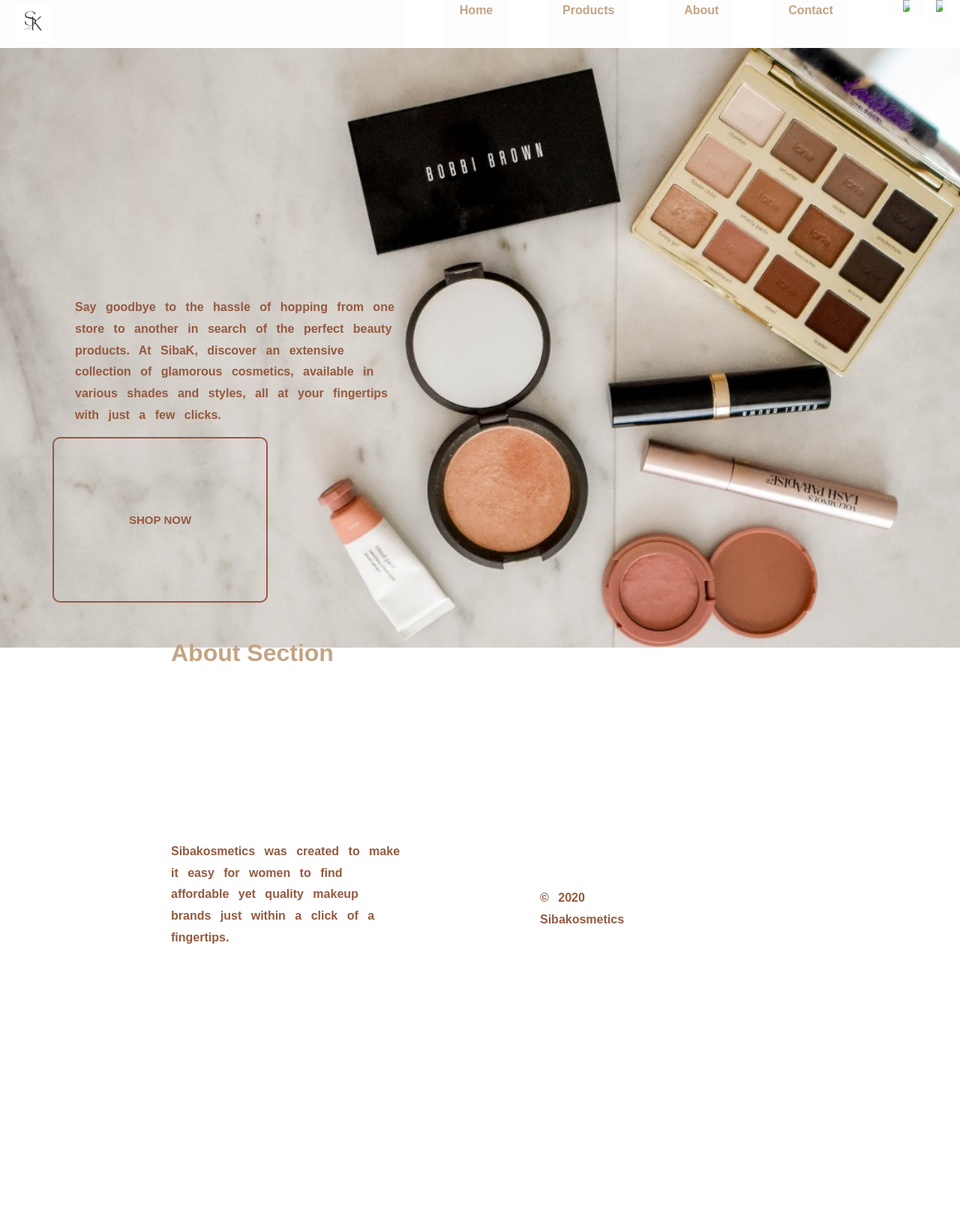
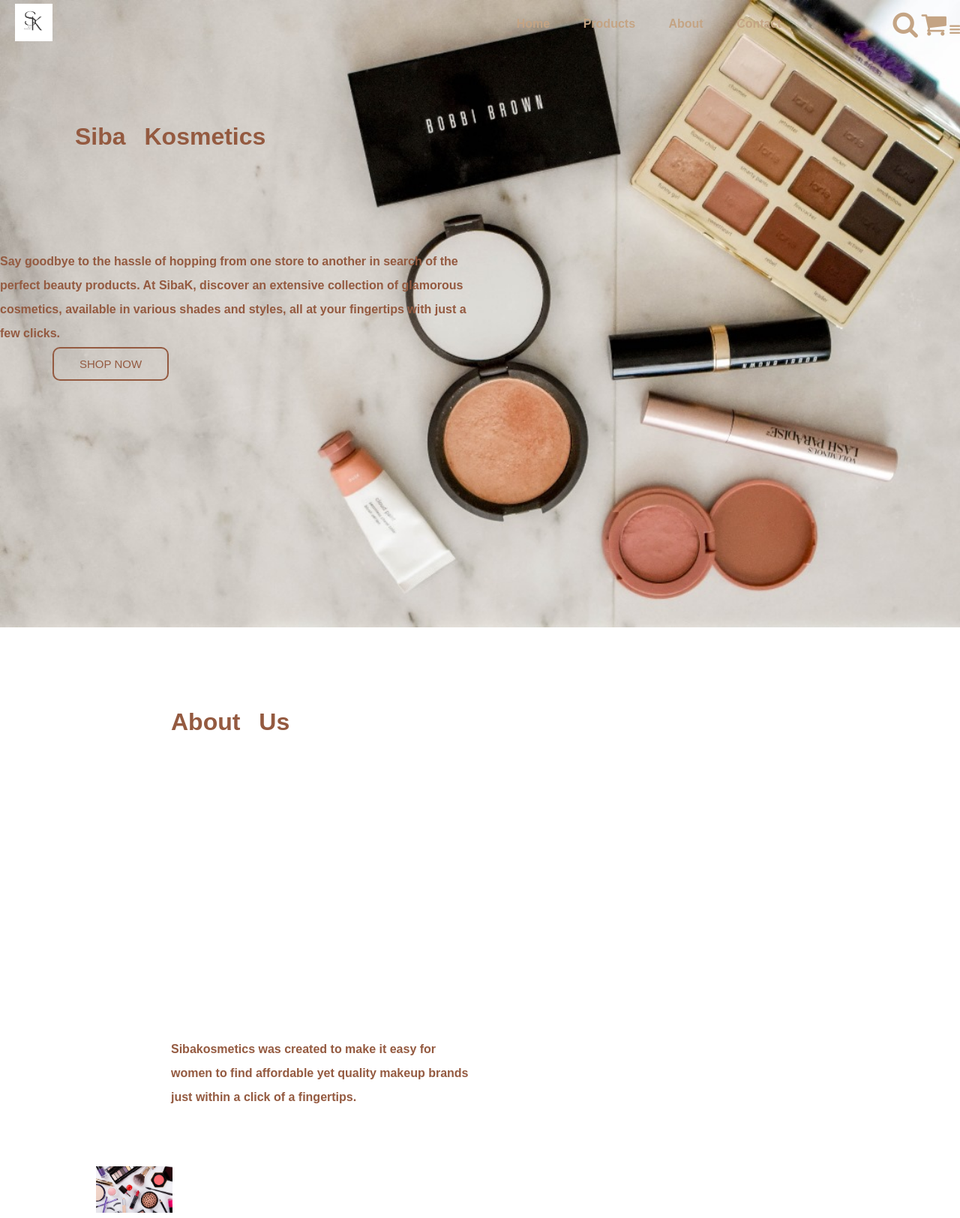
Before and after one commit to Ash-beca/Ash-beca.github.io, a plain HTML site: page index.html in a window 1280 px wide. Shown: the top 1625 px of the page at 75% size. Before the commit the page ends 1378 px from the top, so only its background shows below. Drawn offline with Linux system fonts and the light colour scheme.

Commit message:
fixing errors and improving style

```diff
--- a/index.html
+++ b/index.html
@@ -5,38 +5,67 @@
   <meta name="viewport" content="width=device-width, initial-scale=1.0">
   <title>Sibakosmetics</title>
   <link rel="stylesheet" href="style.css">
+  <link rel="stylesheet" href="https://stackpath.bootstrapcdn.com/font-awesome/4.7.0/css/font-awesome.min.css">
+
 </head>
 <body class="home-page">
   <header>
     <nav>
-      <a href="" class="logo"><img src="./img/logo.jpg" alt=""></a>
-      <a href="#">Home</a>
-      <a href="#">Products</a>
-      <a href="#">About</a>
-      <a href="#">Contact</a>
-      <div class="icon">
-        <a href="" class="search"><img src="./img/search.jpg" ></a>
-        <a href="" class="cart"><img src="./img/shopping-cart.png" ></a>
+      <a href="index.html" class="logo"><img src="./img/logo.jpg" alt=""></a>
+      <div class="nav-links" id="navlinks">
+              <a href="Index.html">Home</a>
+              <a href="product-details.html">Products</a>
+              <a href="about.html">About</a>
+              <a href="contact.html">Contact</a>
+      </div>
+        <div class="icon">
+            <i class="fa fa-search" style="font-size:36px"></i>
+            <i class="fa fa-shopping-cart" style="font-size:36px"></i>
+            <i class="fa fa-bars" onclick="showMenu()"></i>
       </div>
     </nav>
   </header>
 
-  <main>
-      <h1></h1>
+    <section class="shop">
+      <h1>Siba Kosmetics</h1>
       <p>Say goodbye to the hassle of hopping from one store to another in search of the perfect beauty products. At SibaK, discover an extensive collection of glamorous cosmetics, available in various shades and styles, all at your fingertips with just a few clicks.</p>
-      <a href="#" class="btn">SHOP NOW</a>
+      <a href="product-details.html" class="btn">SHOP NOW</a>
     </section>
-  </section>
 
   <!--------- About Section----------->
 
 <section class="about">
-  <h1>About Section</h1>
+  <h2>About Us</h2>
+  <div class="about-col">
   <p>Sibakosmetics was created to make it easy for women to find affordable yet quality makeup brands just within a click of a fingertips.</p>
+  </div>
+
+  <div class="row">
+        <img src="img/makeup.png">
+    </div>
+  </div>
   </section>
   </main>
   <footer>
+    <section class="footer">
+      <div class="icons">
+        <i class="fa fa-facebook"></i>
+        <i class="fa fa-twitter"></i>
+        <i class="fa fa-instagram"></i>
+        <i class="fa fa-linkedin"></i>
+        <i class="fa fa-github"></i>
     <p>&copy; 2020 Sibakosmetics</p>
   </footer>
+<script>
+
+  var navLinks = document.getElementById("navLinks");
+  function showMenu(){
+      navLinks.style.right = "0";
+  }
+  function hideMenu(){
+      navLinks.style.right = "-200px";
+  }
+
+</script>
 </body>
 </html>
--- a/style.css
+++ b/style.css
@@ -1,7 +1,6 @@
 /* Reset styles */
 * {
   margin: 0;
-    padding: 0;
   box-sizing: border-box;
 }
 
@@ -10,8 +9,7 @@
   font-family: Arial;
   color: #c4a484;
 }
-
-
+/* header section*/
 a {
   color: #c4a484;
   text-decoration: none;
@@ -26,87 +24,128 @@
   height: auto;
 }
 
-  /* Header */
-  a {
-    background-color: #fdfdfd;
-    padding: 20px;
-  }
-
+/* Header nav links*/
 nav {
   display: flex;
   justify-content: space-between;
-
-
+  align-items: center;
 }
 
 nav a {
   font-weight: bold;
-    align-items: center;
   padding: 5px 20px;
-    justify-content: space-between;
 }
 
+
 /* Homepage */
-  .img {
-    text-align: center;
-    margin-bottom: 50px;
-  }
-
-  .img h1 {
-    font-size: 2em;
-    margin-bottom: 20px;
-  }
-   .home-page main{
+.home-page {
   background-image: url("img/background.jpg");
   background-repeat: no-repeat;
   background-size: cover;
   height: 100vh;
 }
-
+/*class "shop" section*/
 .home-page h1 {
+  font-size: 2em;
+  margin-bottom: 1em;
+  padding: 100px 100px;
   display: flex;
   align-items: center;
   justify-content: space-between;
-  }
-
-  .home-page h1 {
-    font-size: 2em;
-    margin-bottom: 1em;
-    padding: 100px;
-
+  color: #945a40;
+  font-weight: bolder;
+  word-spacing: 0.5em;
 }
 
 .home-page p {
   margin-bottom: 1em;
   width: 50%;
-    padding: 100px;
+  padding-top: 0px;
   text-align: left;
-    line-height: 1.8;
+  line-height: 2;
   color: #945a40;
   font-weight: bolder;
-    word-spacing: 0.5em;
 
 }
 
 .home-page .btn {
   background-color: transparent;
   color: #945a40;
-    padding: 100px;
-    border: 2px;
-    cursor: pointer;
-    font-weight: bolder;
-    border: 2px solid  #945a40;
+  padding: 12px 34px;
+  border: 2px solid #945a40;
   border-radius: 10px;
   margin-left: 70px;
   font-size: 15px;
+  cursor: pointer;
 }
 
-  .about{
+.btn:hover {
+  background-color: #945a40;
+  color:#fff
+}
+.home-page h2 {
+  font-size: 2em;
+  margin-bottom: 2px;
+  display: flex;
+  align-items: center;
+  justify-content: space-between;
+  color: #945a40;
+  font-weight: bolder;
+  word-spacing: 0.5em;
+  padding: 370px  100px;
+}
+.home-page .about-col{
+  padding: 30px  100px;
+  flex-basis: 48%;
+  margin-bottom: 30px;
+  position: relative;
+  text-align: justify;
+}
+/* About */
+.about {
   width: 80%;
   margin: auto;
-    text-align: center;
-    padding-top: 50px;
+  text-align: middle;
+  padding-top: 80px;
+  padding-bottom: 50px;
+  flex-wrap: wrap;
+  display: flex;
+  flex-direction: column;
+
 }
+
+.about-col {
+  padding: 15px 0 25px;
+  flex-basis: 48%;
+  margin-bottom: 30px;
+  position: relative;
+  overflow: hidden;
+  text-align: justify;
+}
+
+.about-col img {
+  width: 100%;
+  display: block;
+}
+
+.about-col p {
+  order: 1;
+  flex: 1;
+}
+
+.b-btn {
+  border: 1px solid #945a40;
+  background: transparent;
+  color: #945a40;
+}
+
+.b-btn:hover {
+  background-color: #945a40;
+  color:#fff
+}
+
+
+/* Products */
 .products {
   display: flex;
   flex-wrap: wrap;
@@ -114,10 +153,10 @@
 }
 
 .product-card {
-    width: 50px;
-    height: 50px;
+  width: 50%;
+  height: auto;
   padding: 40px;
-    border: 2px transparent;
+  border: 2px solid transparent;
   border-radius: 1px;
   text-align: center;
   margin-bottom: 40px;
@@ -125,8 +164,7 @@
 
 .product-card img {
   margin-bottom: 50px;
-    width: 100px;
-    height: 100px;
+  width: 100%;
 }
 
 .product-card h3 {
@@ -160,6 +198,7 @@
   margin-bottom: 15px;
 }
 
+/* Product Detail Button */
 .product-detail button {
   background-color: #333;
   color: #fff;
@@ -201,12 +240,21 @@
 
 /* Footer */
 footer {
-    background: white;
+  background-color: white;
   margin-top: 200px;
-    padding: 20px 20px;
-    margin-left: 600px;
+  padding: 20px 0;
+  margin-left: 0;
+  text-align: center;
+  width: 100%;
 }
 
 footer p {
   margin-bottom: 0;
 }
+
+.icons .fa{
+    color: #00008B;
+    margin: 0 13px;
+    cursor: pointer;
+    padding: 18px 0;
+}
```
Also changed, not shown: about.html (added, +72 -0 lines), cart.html (+10 -9 lines), product-details.html (renamed from product-detail.html, +16 -6 lines), img/makeup.png (added). Lines whose indentation alone changed are shown as unchanged.
